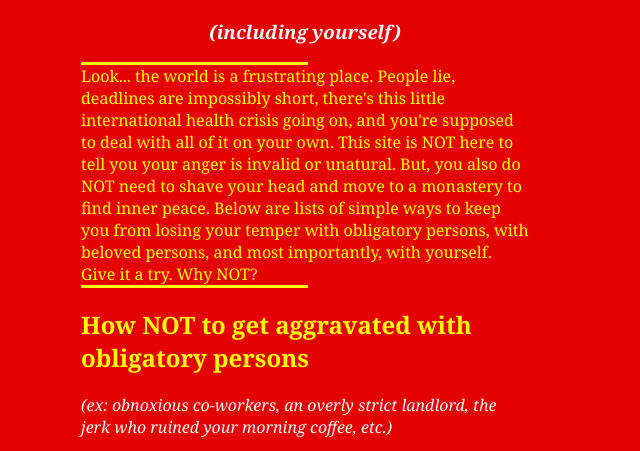
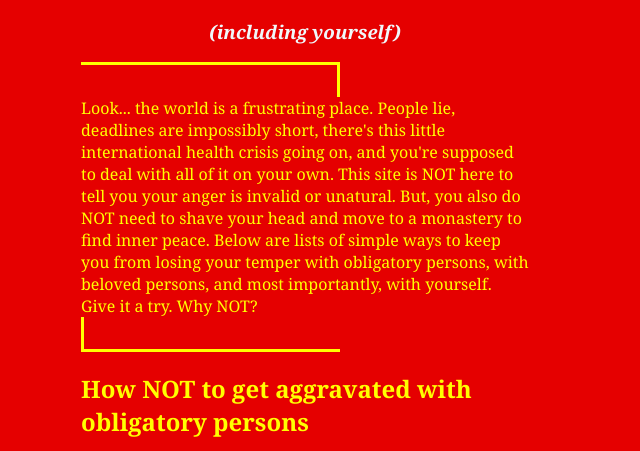
Before and after one commit to MatthewTCronin/how-not-to-get-aggravated, a plain HTML site: page index.html in a window 1280 px wide. Shown: the part 309-760 px from the top of the page, without its empty margins (335-975 px from the left). Drawn offline with Linux system fonts and the light colour scheme; grey boxes are pictures that could not be loaded.

Commit message:
Update main.css

```diff
--- a/css/main.css
+++ b/css/main.css
@@ -60,6 +60,8 @@ ol{
 
 #key-take::before{
   content:"";
+  padding-top: 2em;
+  padding-right: 2em;
   max-width: 50%;
   max-height: 50%;
     border-top:solid yellow;
@@ -70,6 +72,8 @@ ol{
 
 #key-take::after{
   content:"";
+  padding-bottom: 2em;
+  padding-left: 2em;
   max-width: 50%;
   max-height: 50%;
     border-bottom:solid yellow;
```
